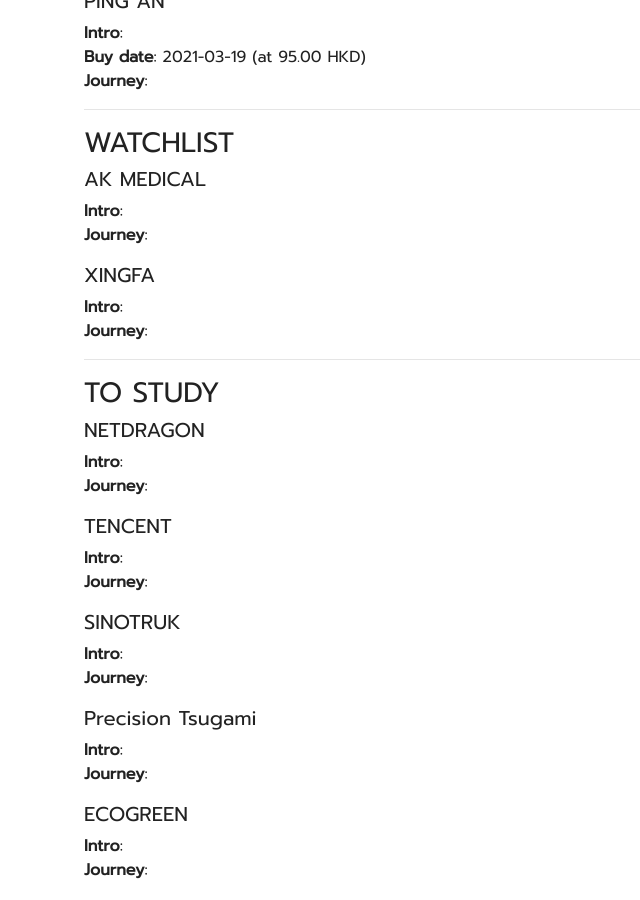
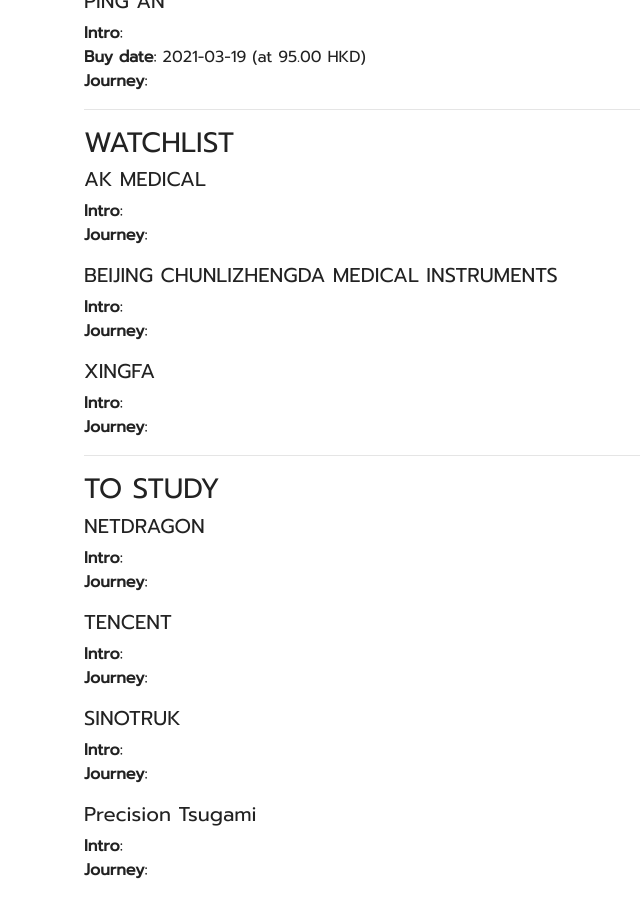
Before and after one commit to moneysart/moneysart.github.io, a Jekyll site: the page built from diary/index.md, in a window 1280 px wide and 900 px high, scrolled down 5328 px. Shown: the whole window, without its empty margins (2-642 px from the left). Built offline with Jekyll 4.4.1, drawn with Linux system fonts in a browser that asks for light colours; nearby versions of some CDN libraries.

Commit message:
add watchlist

```diff
--- a/diary/index.md
+++ b/diary/index.md
@@ -211,6 +211,10 @@ Although I did well on sticking with the plan, I set a stop loss where I should
 **Intro**:
 **Journey**:
 
+##### BEIJING CHUNLIZHENGDA MEDICAL INSTRUMENTS
+**Intro**:
+**Journey**:
+
 ##### XINGFA
 **Intro**:
 **Journey**:
```
